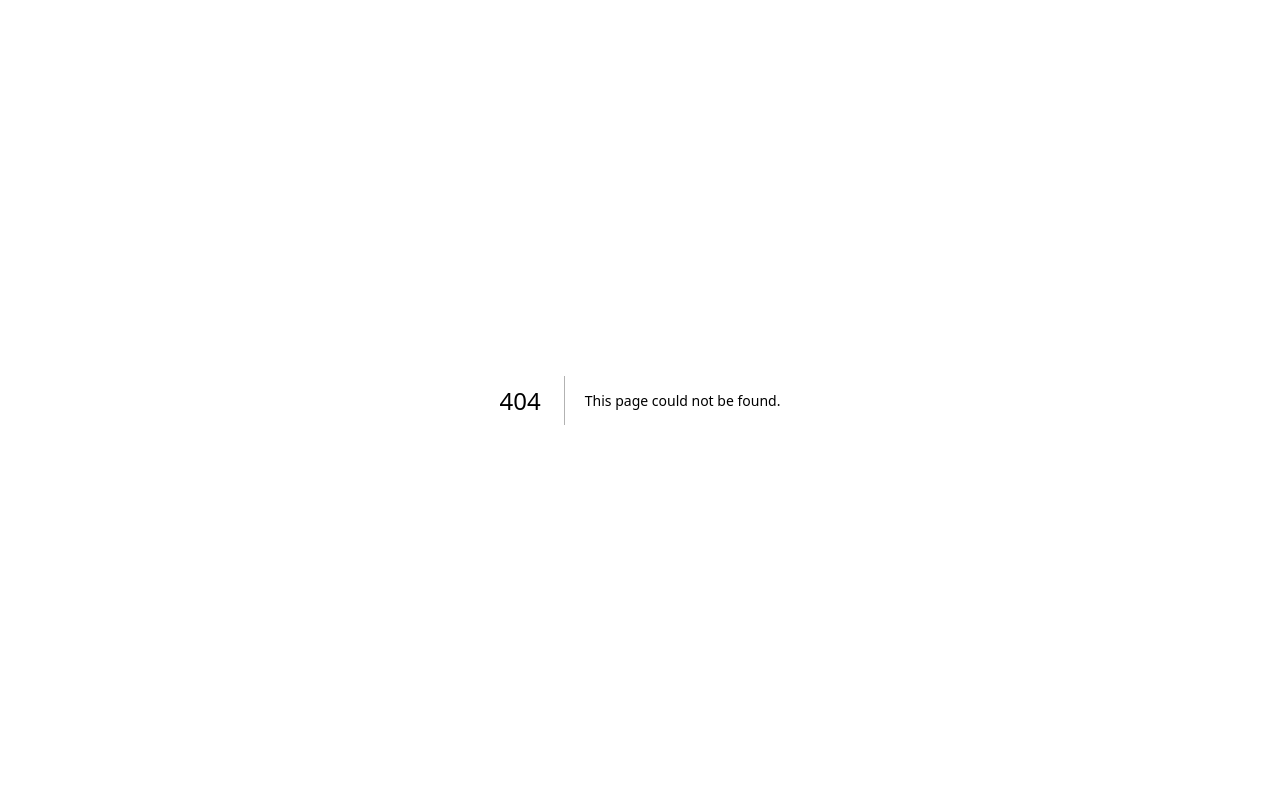
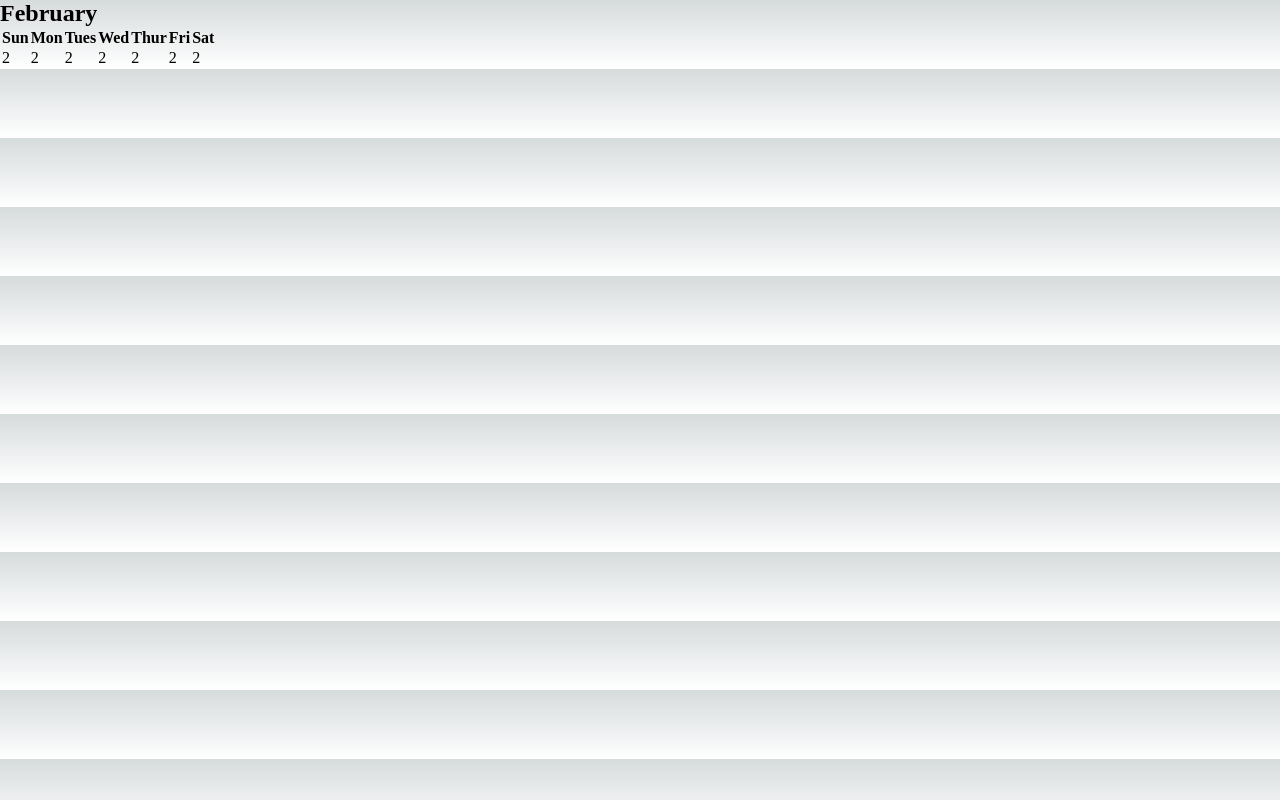
Before and after one commit to simoncole/myCoachingPal, a Next.js app in the folder my-coaching-pal/: page /components/CoachCalendar in a window 1280 px wide. Before the commit this address had no page. Built offline with nearby package versions, Linux system fonts and the light colour scheme.

Commit message:
bug fix and started calendar component

```diff
--- a/my-coaching-pal/pages/coach/[username]/[playerUsername]/index.js
+++ b/my-coaching-pal/pages/coach/[username]/[playerUsername]/index.js
@@ -1,5 +1,5 @@
 import { useRouter } from "next/router";
-import styles from "../../../styles/home.module.css";
+import styles from "../../../../styles/Home.module.css"
 
 export default function CoachPlayerPage(){
     const router = useRouter();
--- a/my-coaching-pal/pages/coach/[username]/index.js
+++ b/my-coaching-pal/pages/coach/[username]/index.js
@@ -1,8 +1,9 @@
+import CoachCalendar from "@/pages/components/CoachCalendar";
 import RosterList from "@/pages/components/RosterList";
 import { isError, useQuery } from "@tanstack/react-query"
 import { useRouter } from "next/router"
 import { baseUrl, baseServerUrl } from "../.."
-import styles from "../../../styles/home.module.css";
+import styles from "../../../styles/Home.module.css";
 
 export default function Coach(){
     const router = useRouter();
@@ -26,6 +27,7 @@ export default function Coach(){
                         :
                             <></>
             }
+            {/* <CoachCalendar/> */}
         </div>
     )
 }
--- /dev/null
+++ b/my-coaching-pal/pages/components/CoachCalendar.js
@@ -0,0 +1,65 @@
+import { useState } from "react";
+
+export default function CoachCalendar(){
+    const [date, setDate] = useState(new Date());
+    const [selectedDate, setSelectedDate] = useState(null);
+
+    const handleSelect = (day) => {
+    setSelectedDate(day);
+    };
+    const renderWeek = () => {
+        const days = [];
+        for (let i = 1; i <= 7; i++) {
+        const day = new Date(date.getFullYear(), date.getMonth(), i);
+        days.push(
+            <td key={day} onClick={() => handleSelect(day)}>
+            {date.getDate()}
+            </td>
+        );
+    }
+    return <tr>{days}</tr>;
+  };
+
+    return(
+        <div>
+            <h2>{getMonthName(date.getMonth())}</h2>
+            <table>
+                {/* <thead> */}
+                    <th>Sun</th>
+                    <th>Mon</th>
+                    <th>Tues</th>
+                    <th>Wed</th>
+                    <th>Thur</th>
+                    <th>Fri</th>
+                    <th>Sat</th>
+                {/* </thead> */}
+                <tbody>
+                    {renderWeek()}
+                </tbody>
+            </table>
+        </div>
+    )
+}
+
+export function getMonthName(monthNum) {
+    const months = [
+      "January",
+      "February",
+      "March",
+      "April",
+      "May",
+      "June",
+      "July",
+      "August",
+      "September",
+      "October",
+      "November",
+      "December"
+    ];
+
+    if (monthNum >= 0 && monthNum <= 11) {
+      return months[monthNum];
+    } else {
+      return "Invalid month number";
+    }
+  }
```
